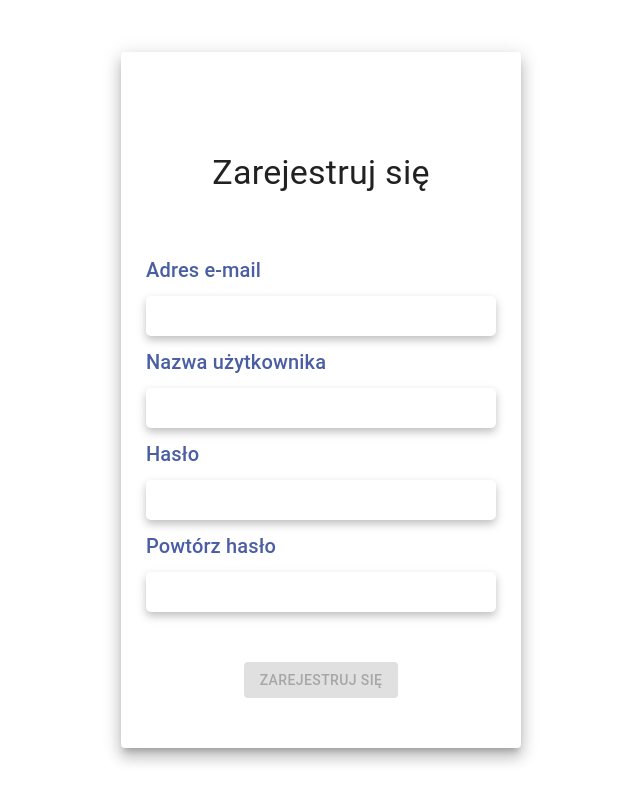
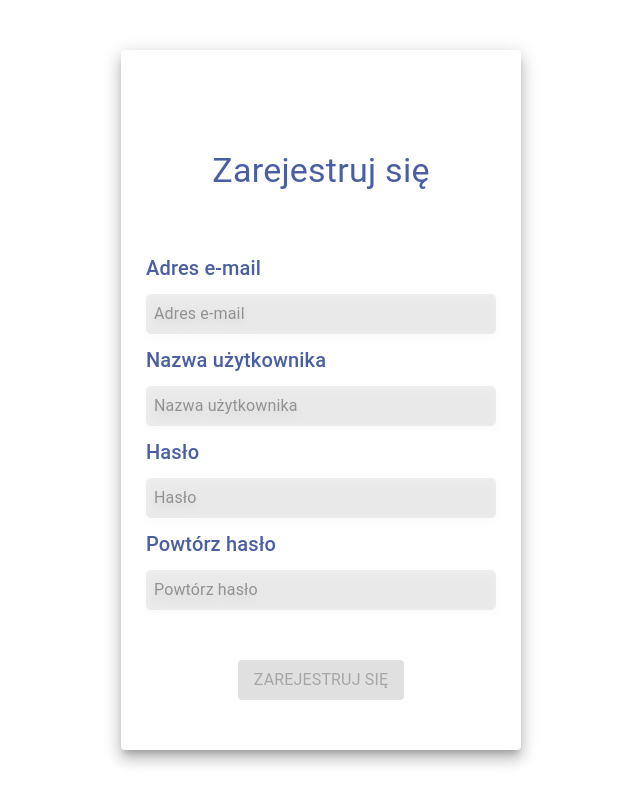
Before and after one commit to PaganMuffin/zai-oro-frontend-ansi, a React (Create React App) app: page /register in a window 1280 px wide. Shown: the whole page, without its empty margins (319-959 px from the left). Built offline with nearby package versions, Linux system fonts and the light colour scheme.

Commit message:
add basic validation

```diff
--- a/src/components/CustomInputwithLabel.js
+++ b/src/components/CustomInputwithLabel.js
@@ -13,7 +13,7 @@ const CustomInputWithLabel = ({ value, setFunction, label, type }) => {
 			</Typography>
 			<InputBase
 				style={{
-					background: "white",
+					background: "rgba(0, 0, 0, 0.07)",
 					paddingLeft: "0.5rem",
 					paddingRight: "0.5rem",
 					paddingTop: "0.25rem",
@@ -26,6 +26,7 @@ const CustomInputWithLabel = ({ value, setFunction, label, type }) => {
 				}}
 				label={label}
 				value={value}
+				placeholder={label}
 				type={type}
 				onChange={(e) => {
 					setFunction(e.target.value);
--- a/src/pages/register/index.js
+++ b/src/pages/register/index.js
@@ -1,7 +1,7 @@
 import { Button, Paper, Typography } from "@mui/material";
 import { useEffect, useState } from "react";
 import CustomInputWithLabel from "../../components/CustomInputwithLabel";
-import validateEmail from "../../utills";
+import { validateEmail, checkPassword } from "../../utills";
 
 const Register = () => {
 	const [email, setEmail] = useState("");
@@ -14,7 +14,8 @@ const Register = () => {
 	}, []);
 
 	const checkData = () => {
-		console.log(email);
+		console.log("email", validateEmail(email));
+		console.log("password", checkPassword(password));
 	};
 
 	const checkPasswords = () => {
@@ -48,7 +49,9 @@ const Register = () => {
 					alignItems: "center",
 					padding: 50,
 				}}>
-				<Typography variant="h4" style={{ paddingTop: 50, paddingBottom: 50 }}>
+				<Typography
+					variant="h4"
+					style={{ paddingTop: 50, paddingBottom: 50, color: "#4A5EA4" }}>
 					Zarejestruj się
 				</Typography>
 				<CustomInputWithLabel
@@ -80,7 +83,7 @@ const Register = () => {
 					sx={{ marginTop: 5 }}
 					onClick={handleSubmit}
 					disabled={!checkPasswords()}>
-					Zarejestruj się
+					<Typography variant="subtitle1">Zarejestruj się</Typography>
 				</Button>
 			</Paper>
 		</div>
--- a/src/utills/index.js
+++ b/src/utills/index.js
@@ -1,9 +1,9 @@
-const validateEmail = (email) => {
-	return String(email)
-		.toLowerCase()
-		.match(
-			/^(([^<>()[\]\\.,;:\s@"]+(\.[^<>()[\]\\.,;:\s@"]+)*)|(".+"))@((\[[0-9]{1,3}\.[0-9]{1,3}\.[0-9]{1,3}\.[0-9]{1,3}\])|(([a-zA-Z\-0-9]+\.)+[a-zA-Z]{2,}))$/
-		);
+export const validateEmail = (email) => {
+	return RegExp(
+		/^(([^<>()[\]\\.,;:\s@"]+(\.[^<>()[\]\\.,;:\s@"]+)*)|(".+"))@((\[[0-9]{1,3}\.[0-9]{1,3}\.[0-9]{1,3}\.[0-9]{1,3}\])|(([a-zA-Z\-0-9]+\.)+[a-zA-Z]{2,}))$/
+	).test(email.toLowerCase());
 };
 
-export default validateEmail;
+export const checkPassword = (password) => {
+	return RegExp(/^(?=.*[A-Za-z])(?=.*\d)[A-Za-z\d]{8,}$/).test(password);
+};
```
